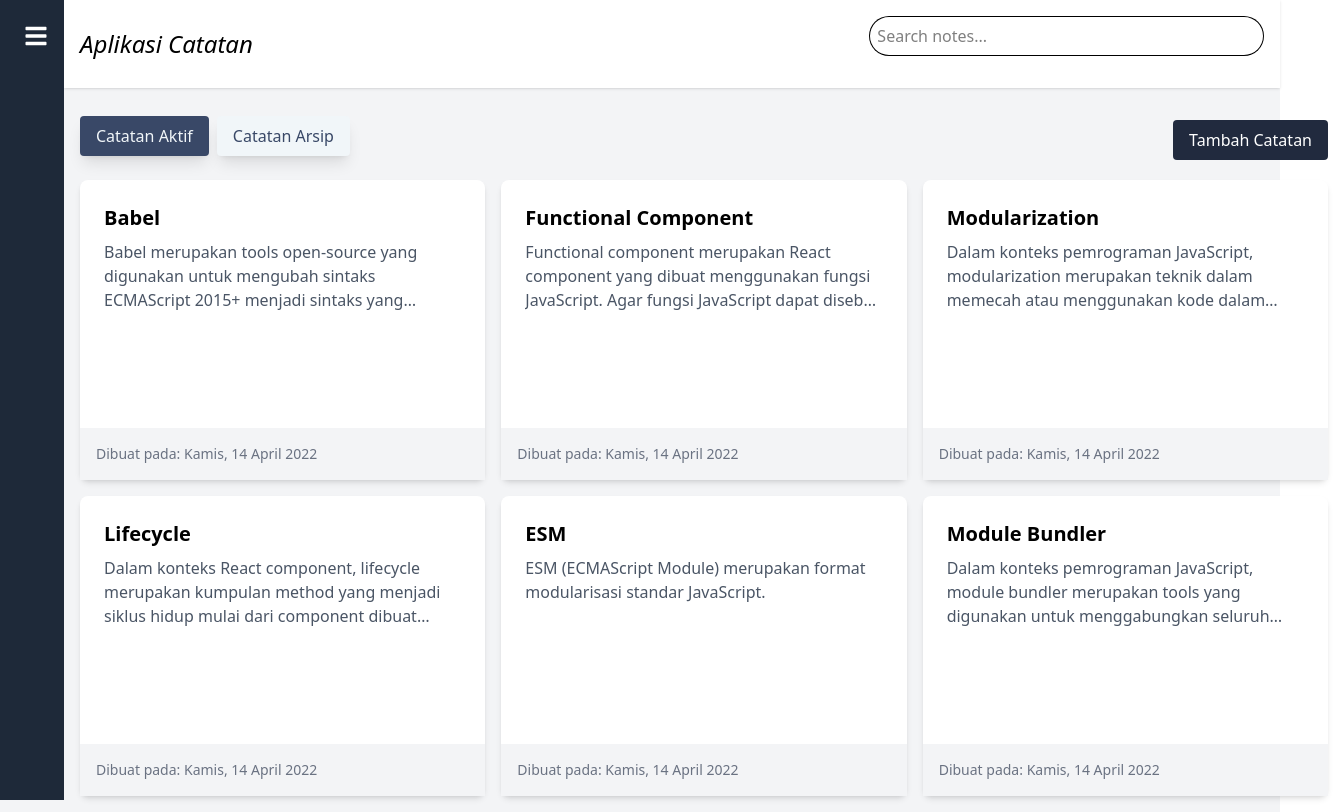
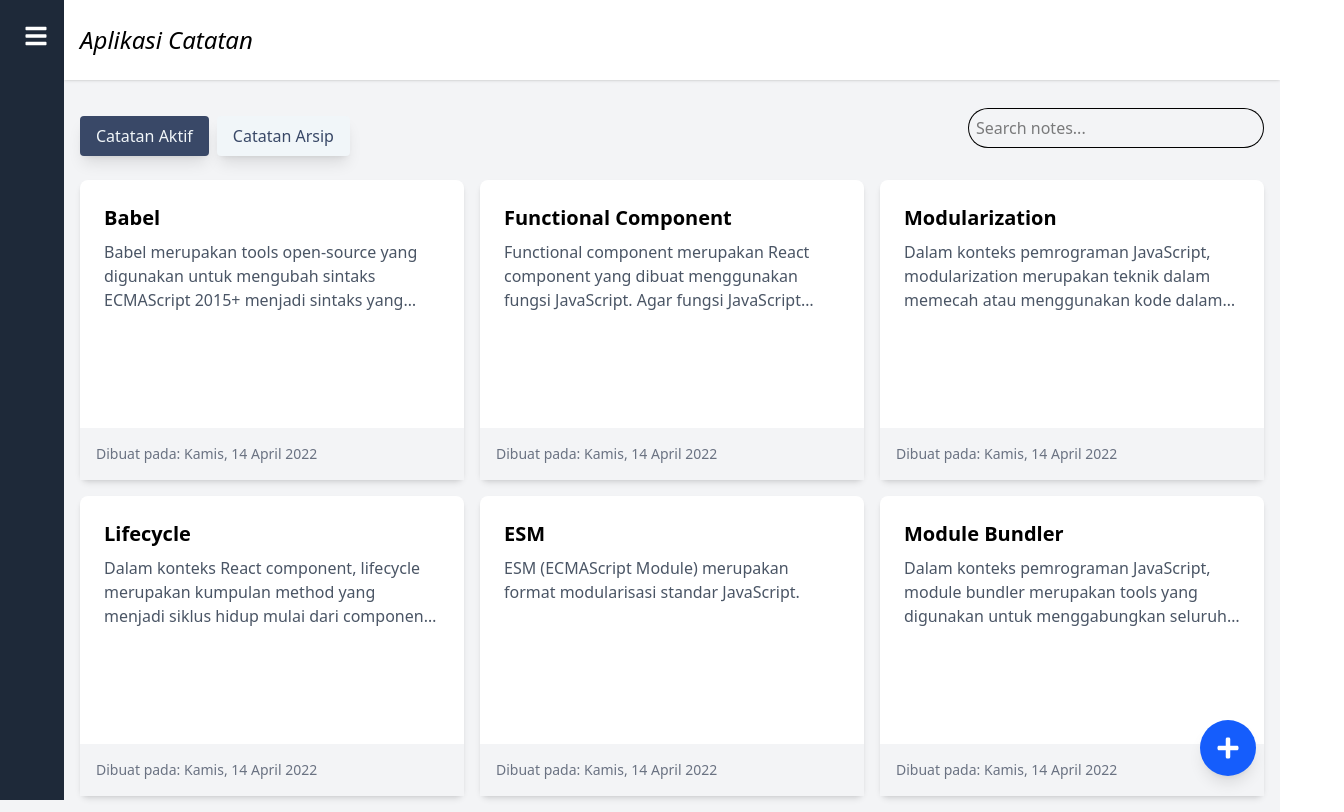
Before and after one commit to Lazuardi-hrp/Notes-App, a React (Vite) app: page / in a window 1280 px wide. Shown: the whole page, 1344 px wide, since content can reach past the window. Built offline with nearby package versions, Linux system fonts and the light colour scheme.

Commit message:
content size

```diff
--- a/src/components/App.jsx
+++ b/src/components/App.jsx
@@ -3,14 +3,16 @@ import NoteList from "./NoteList";
 import { ToastContainer, toast } from "react-toastify";
 import AddNoteForm from "./AddNoteForm";
 import Navbar from "./NavBar";
+import SearchBar from "./SearchBar";
 import { getInitialData, showFormattedDate } from "../utils/utils";
+import { FaPlus } from "react-icons/fa";
 
 export default function App() {
    const [notes, setNotes] = useState([]);
    const [searchTerm, setSearchTerm] = useState("");
    const [showArchived, setShowArchived] = useState(false);
    const [isAddNoteModalOpen, setIsAddNoteModalOpen] = useState(false);
-   const [isSidebarOpen, setIsSidebarOpen] = useState(false); // State untuk sidebar
+   const [isSidebarOpen, setIsSidebarOpen] = useState(false);
 
    useEffect(() => {
       setNotes(getInitialData());
@@ -25,7 +27,7 @@ export default function App() {
          createdAt: new Date().toISOString(),
       };
       setNotes([...notes, newNote]);
-      setIsAddNoteModalOpen(false); // Close the modal after adding a note
+      setIsAddNoteModalOpen(false);
       toast.success("Catatan berhasil ditambahkan!");
    };
 
@@ -43,44 +45,33 @@ export default function App() {
    );
 
    return (
-      <div className="min-h-screen bg-gray-100">
+      <div className="min-h-screen bg-gray-100 flex flex-col">
          <Navbar
             searchTerm={searchTerm}
             setSearchTerm={setSearchTerm}
             isSidebarOpen={isSidebarOpen}
             setIsSidebarOpen={setIsSidebarOpen}
          />
-         <div className={`container mx-auto p-4 transition-all duration-300 ${isSidebarOpen ? "ml-64" : "ml-16"}`}>
-            <div className="mb-4 flex justify-between items-center">
-               <div>
+         <div className={`p-4 flex-1 overflow-auto transition-all duration-300 ${isSidebarOpen ? "ml-54 w-[calc(100%-13.5rem)]" : "ml-16 w-[calc(100%-4rem)]"}`}>
+            <div className="mb-4 flex flex-wrap justify-between items-center gap-2">
+               <div className="flex gap-2">
                   <button
-                     className={`px-4 py-2 rounded shadow-lg transition duration-300 mr-2 mb-2 ${
-                        !showArchived
-                           ? "bg-[#394867] text-[#F1F6F9]"
-                           : "bg-[#F1F6F9] text-[#394867] hover:bg-[#394867] hover:text-[#F1F6F9]"
-                     }`}
+                     className={`px-4 py-2 rounded shadow-lg transition duration-300 ${!showArchived ? "bg-[#394867] text-[#F1F6F9]" : "bg-[#F1F6F9] text-[#394867] hover:bg-[#394867] hover:text-[#F1F6F9]"}`}
                      onClick={() => setShowArchived(false)}
                   >
                      Catatan Aktif
                   </button>
 
                   <button
-                     className={`px-4 py-2 rounded shadow-lg transition duration-300 ${
-                        showArchived
-                           ? "bg-[#394867] text-[#F1F6F9]"
-                           : "bg-[#F1F6F9] text-[#394867] hover:bg-[#394867] hover:text-[#F1F6F9]"
-                     }`}
+                     className={`px-4 py-2 rounded shadow-lg transition duration-300 ${showArchived ? "bg-[#394867] text-[#F1F6F9]" : "bg-[#F1F6F9] text-[#394867] hover:bg-[#394867] hover:text-[#F1F6F9]"}`}
                      onClick={() => setShowArchived(true)}
                   >
                      Catatan Arsip
                   </button>
                </div>
-               <button
-                  className="bg-[#212A3E] text-white px-4 py-2 rounded hover:bg-[#9BA4B5] hover:text-[#212A3E] transition-colors"
-                  onClick={() => setIsAddNoteModalOpen(true)}
-               >
-                  Tambah Catatan
-               </button>
+               <div className="w-full sm:w-1/4">
+                  <SearchBar searchTerm={searchTerm} setSearchTerm={setSearchTerm} />
+               </div>
             </div>
             <NoteList
                notes={filteredNotes}
@@ -90,6 +81,13 @@ export default function App() {
                showFormattedDate={showFormattedDate}
             />
          </div>
+
+         <button
+            className="fixed bottom-6 right-6 bg-blue-600 text-white p-4 rounded-full shadow-lg hover:bg-blue-700 transition-all"
+            onClick={() => setIsAddNoteModalOpen(true)}
+         >
+            <FaPlus className="w-6 h-6" />
+         </button>
 
          <Modal isOpen={isAddNoteModalOpen} onClose={() => setIsAddNoteModalOpen(false)}>
             <h2 className="text-2xl font-bold mb-4">Tambah Catatan Baru</h2>
@@ -106,7 +104,7 @@ const Modal = ({ isOpen, onClose, children }) => {
    if (!isOpen) return null;
 
    return (
-      <div className="fixed inset-0 bg-black/80 flex backdrop-blur-sm justify-center items-center">
+      <div className="fixed inset-0 bg-black/80 flex backdrop-blur-sm justify-center items-center z-50">
          <div className="bg-white p-6 rounded-lg shadow-lg w-full max-w-md">
             <div className="flex justify-end">
                <button onClick={onClose} className="text-gray-500 hover:text-gray-700">
--- a/src/components/Modal.jsx
+++ b/src/components/Modal.jsx
@@ -4,7 +4,7 @@ const Modal = ({ isOpen, onClose, children }) => {
    if (!isOpen) return null
 
    return (
-      <div className="fixed inset-0 bg-black/75 backdrop-blur-sm flex justify-center items-center z-2">
+      <div className="fixed inset-0 bg-black/75 backdrop-blur-sm flex justify-center items-center z-6">
          <div className="bg-white rounded-lg p-6 max-w-lg w-full max-h-[90vh] overflow-auto">
          <div className="flex justify-end">
             <button onClick={onClose} className="text-gray-500 hover:text-gray-700">
--- a/src/components/Navbar.jsx
+++ b/src/components/Navbar.jsx
@@ -1,21 +1,14 @@
 import React from "react";
-import SearchBar from "./SearchBar";
 import {FaBars, FaStickyNote, FaTasks, FaClipboardList, FaInfoCircle} from "react-icons/fa";
 
 const Navbar = ({ searchTerm, setSearchTerm, isSidebarOpen, setIsSidebarOpen }) => {
    return (
       <div className="relative flex">
          {/* Sidebar */}
-         <div
-            className={`fixed left-0 top-0 h-full bg-gray-800 text-white transition-all duration-300 z-50
-            ${isSidebarOpen ? "w-64" : "w-16"}`}
-         >
+         <div className={`fixed left-0 top-0 h-full bg-gray-800 text-white transition-all duration-300 z-3 ${isSidebarOpen ? "w-54" : "w-16"}`}>
             <div className="p-4 flex flex-col items-center h-full overflow-hidden">
                {/* Sidebar Toggle Button */}
-               <button
-                  onClick={() => setIsSidebarOpen(!isSidebarOpen)}
-                  className="text-white text-2xl p-2 hover:bg-gray-700 rounded-lg self-start"
-               >
+               <button onClick={() => setIsSidebarOpen(!isSidebarOpen)} className="text-white text-2xl p-2 hover:bg-gray-700 rounded-lg self-start">
                   <FaBars />
                </button>
                {/* Menu Items */}
@@ -27,8 +20,7 @@ const Navbar = ({ searchTerm, setSearchTerm, isSidebarOpen, setIsSidebarOpen })
                      <FaStickyNote className="mr-3 text-xl" />
                      {isSidebarOpen && <span>Notes</span>}
                   </a>
-                  <a
-                     href="#"
+                  <a href="#"
                      className="flex items-center p-3 hover:bg-gray-700 rounded-lg transition-colors"
                   >
                      <FaTasks className="mr-3 text-xl" />
@@ -41,10 +33,7 @@ const Navbar = ({ searchTerm, setSearchTerm, isSidebarOpen, setIsSidebarOpen })
                      <FaClipboardList className="mr-3 text-xl" />
                      {isSidebarOpen && <span>Notes-Task</span>}
                   </a>
-                  <a
-                     href="#"
-                     className="flex items-center p-3 hover:bg-gray-700 rounded-lg transition-colors"
-                  >
+                  <a href="#" className="flex items-center p-3 hover:bg-gray-700 rounded-lg transition-colors">
                      <FaInfoCircle className="mr-3 text-xl" />
                      {isSidebarOpen && <span>About</span>}
                   </a>
@@ -53,15 +42,10 @@ const Navbar = ({ searchTerm, setSearchTerm, isSidebarOpen, setIsSidebarOpen })
          </div>
 
          {/* Navbar */}
-         <div
-            className={`flex-1 transition-all duration-300 ${isSidebarOpen ? "ml-64" : "ml-16"}`}
-         >
-            <nav className="p-4 mb-3 shadow-sm bg-white relative z-40">
+         <div className={`flex-1 transition-all duration-300 ${isSidebarOpen ? "ml-54" : "ml-16"}`}>
+            <nav className="p-4 mb-3 shadow-sm bg-white relative z-3">
                <div className="mx-auto flex justify-between items-center">
                   <h1 className="text-black text-2xl py-2 italic">Aplikasi Catatan</h1>
-                  <div className="w-1/3">
-                     <SearchBar searchTerm={searchTerm} setSearchTerm={setSearchTerm} />
-                  </div>
                </div>
             </nav>
          </div>
```
